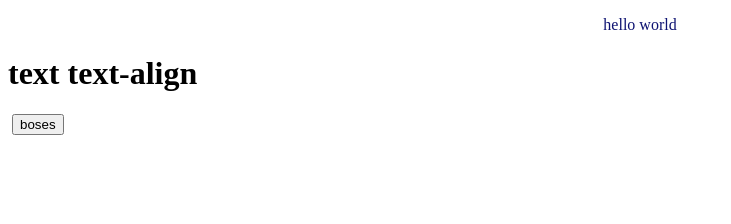
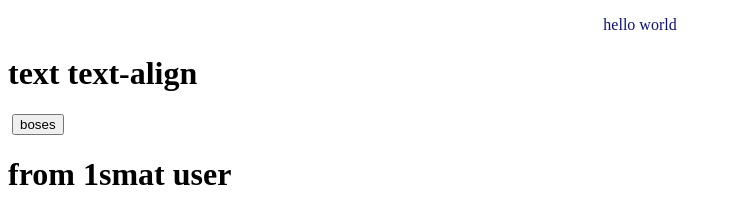
Before and after one commit to behruz1220/app, a plain HTML site: page index.html in a window 1280 px wide. Shown: the whole page, without its empty margins (0-731 px from the left). Drawn offline with Linux system fonts and the light colour scheme.

Commit message:
added new h1 element

```diff
--- a/index.html
+++ b/index.html
@@ -13,5 +13,7 @@
     </div>
     <img src="" alt="">
     <button>boses </button>
+
+    <h1> from 1smat user </h1>
   </body>
 </html>
```
